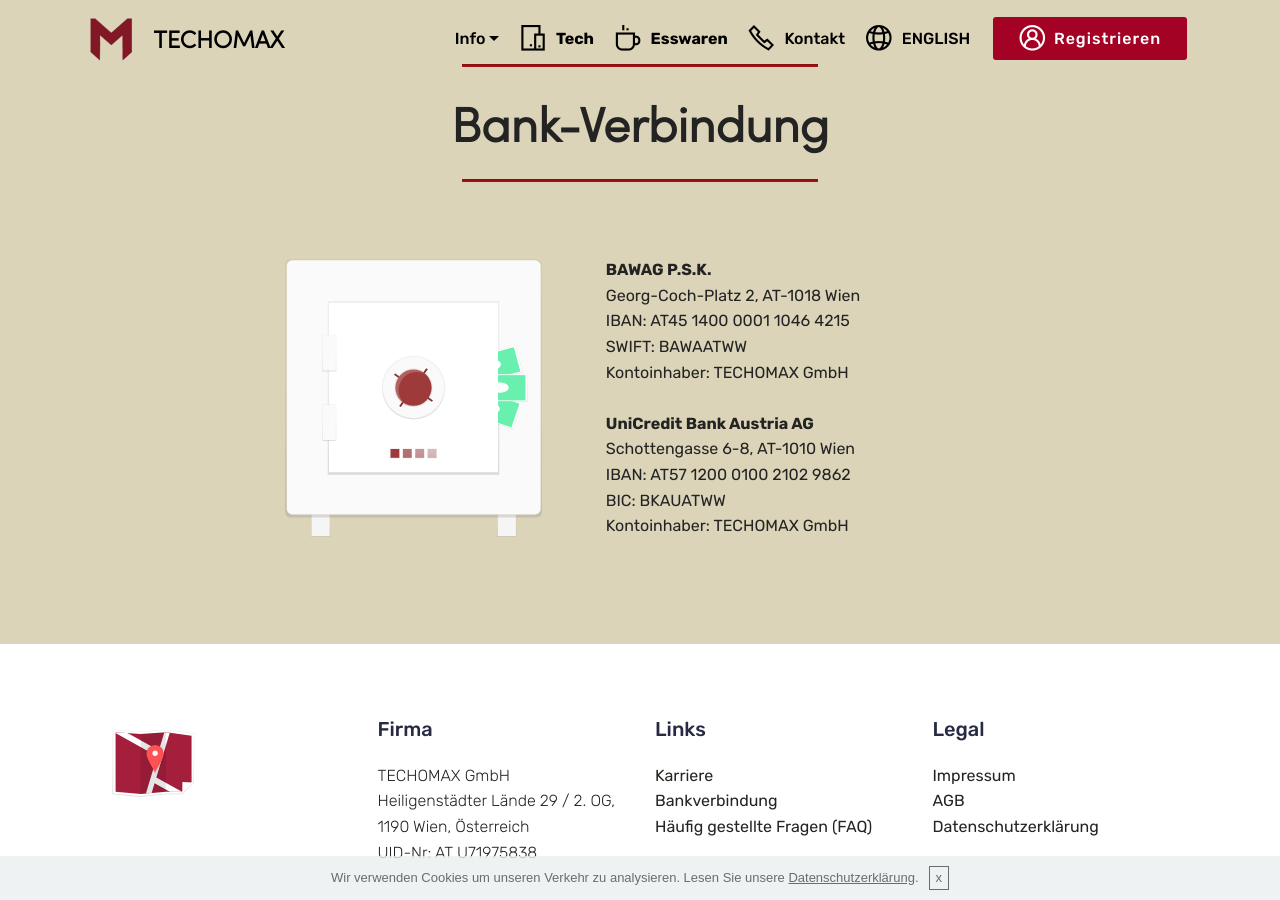
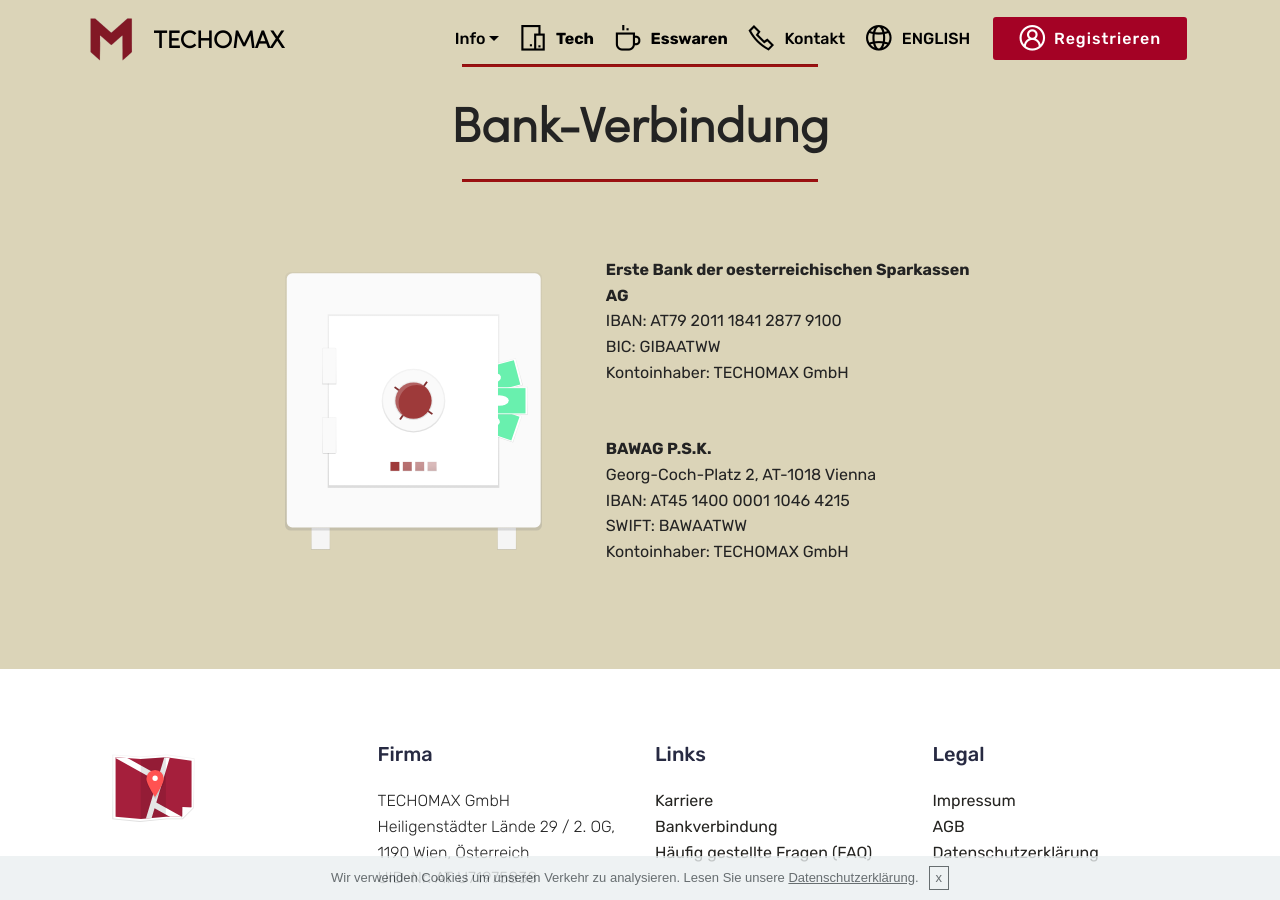
Before and after one commit to techomax/techomax.github.io, a Jekyll site: the page built from de/info.html, in a window 1280 px wide and 900 px high, scrolled down 3773 px. Built offline with Jekyll 4.4.1, drawn with Linux system fonts in a browser that asks for light colours; some web fonts are replaced; a script that is not in the unit is left out.

Commit message:
bank erste

```diff
--- a/_includes/pages/info.html
+++ b/_includes/pages/info.html
@@ -320,6 +320,16 @@
                         <div class="mbr-section-text">
                             <p class="mbr-text mb-0 mbr-fonts-style display-7">
                                 {% if page.lang == 'en' %}
+
+                                    <strong>Erste Bank der oesterreichischen Sparkassen AG</strong>
+                                    <br>
+                                    IBAN: AT79 2011 1841 2877 9100
+                                    <br>
+                                    BIC: GIBAATWW
+                                    <br>
+                                    Beneficiary: TECHOMAX GmbH<br>
+                                    <br>
+                                    <br>
                                     <strong>BAWAG P.S.K.</strong>
                                     <br>
                                     Georg-Coch-Platz 2, AT-1018 Vienna
@@ -330,20 +340,19 @@
                                     <br>
                                     Beneficiary: TECHOMAX GmbH
                                     <br>
+                                  {% else %}
+                                  <strong>Erste Bank der oesterreichischen Sparkassen AG</strong>
                                     <br>
-                                    <strong>UniCredit Bank Austria AG</strong>
+                                    IBAN: AT79 2011 1841 2877 9100
                                     <br>
-                                    Schottengasse 6-8, AT-1010 Vienna
+                                    BIC: GIBAATWW
                                     <br>
-                                    IBAN: AT57 1200 0100 2102 9862
+                                    Kontoinhaber: TECHOMAX GmbH<br>
                                     <br>
-                                    BIC: BKAUATWW
                                     <br>
-                                    Beneficiary: TECHOMAX GmbH<br>
-                                  {% else %}
-                                  <strong>BAWAG P.S.K.</strong>
+                                    <strong>BAWAG P.S.K.</strong>
                                     <br>
-                                    Georg-Coch-Platz 2, AT-1018 Wien
+                                    Georg-Coch-Platz 2, AT-1018 Vienna
                                     <br>
                                     IBAN: AT45 1400 0001 1046 4215
                                     <br>
@@ -351,16 +360,6 @@
                                     <br>
                                     Kontoinhaber: TECHOMAX GmbH
                                     <br>
-                                    <br>
-                                    <strong>UniCredit Bank Austria AG</strong>
-                                    <br>
-                                    Schottengasse 6-8, AT-1010 Wien
-                                    <br>
-                                    IBAN: AT57 1200 0100 2102 9862
-                                    <br>
-                                    BIC: BKAUATWW
-                                    <br>
-                                    Kontoinhaber: TECHOMAX GmbH<br>
                                   {% endif %}
                             </p>
                         </div>
```
